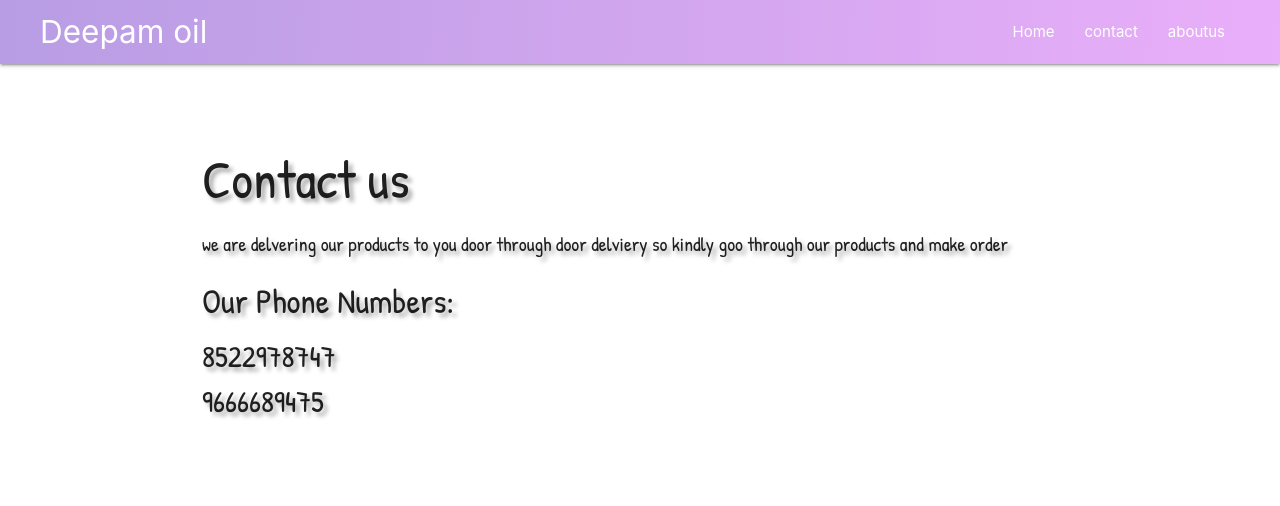
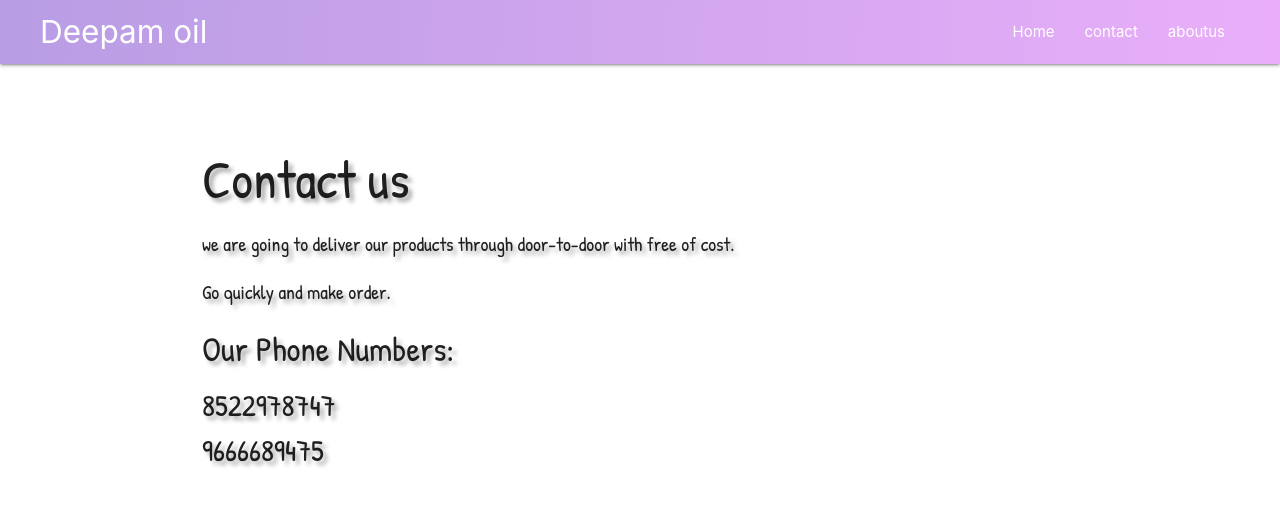
Before and after one commit to kar7779/Deepam-oil, a plain HTML site: page contact.html in a window 1280 px wide. Drawn offline with nearby package versions, Linux system fonts and the light colour scheme.

Commit message:
Update contact.html

```diff
--- a/contact.html
+++ b/contact.html
@@ -33,8 +33,8 @@
     <main>
         <div class="container">
             <h2>Contact us</h2>
-            <p>we are delvering our products to you door through door delviery so kindly goo through our products and
-                make order</p>
+             <p>we are going to deliver our products through door-to-door with free of cost.</p>
+            <p>Go quickly and make order.</p>
             <h4>Our Phone Numbers:</h4>
             <ul class="contact">
                 <li>8522978747</li>
```
